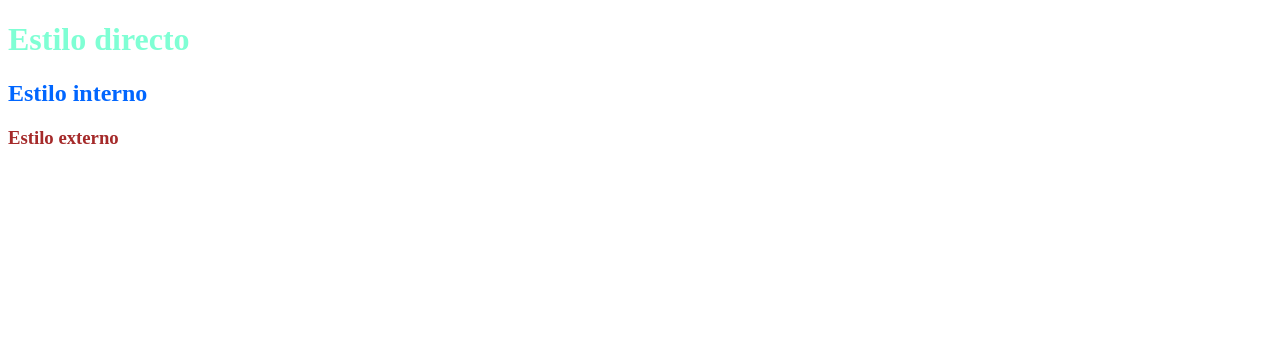
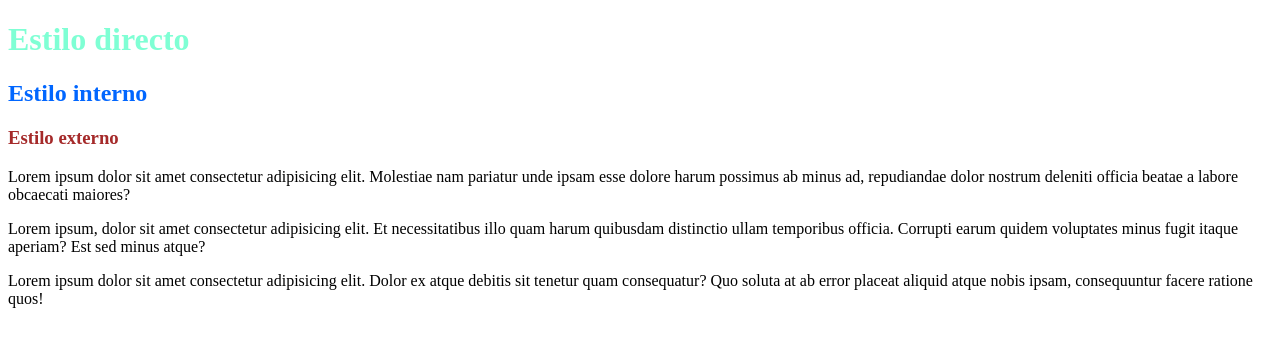
Before and after one commit to AlexMachoSalas/FULLSTACK, a plain HTML site: page Ejercicios/Ejercicio1.html in a window 1280 px wide. Drawn offline with Linux system fonts and the light colour scheme.

Commit message:
Update Ejercicio1.html

```diff
--- a/Ejercicios/Ejercicio1.html
+++ b/Ejercicios/Ejercicio1.html
@@ -16,5 +16,8 @@
     <h1 style="color: #7FFFD4;">Estilo directo</h1>
     <h2>Estilo interno</h2>
     <h3>Estilo externo</h3>
+    <p>Lorem ipsum dolor sit amet consectetur adipisicing elit. Molestiae nam pariatur unde ipsam esse dolore harum possimus ab minus ad, repudiandae dolor nostrum deleniti officia beatae a labore obcaecati maiores?</p>
+    <p>Lorem ipsum, dolor sit amet consectetur adipisicing elit. Et necessitatibus illo quam harum quibusdam distinctio ullam temporibus officia. Corrupti earum quidem voluptates minus fugit itaque aperiam? Est sed minus atque?</p>
+    <p>Lorem ipsum dolor sit amet consectetur adipisicing elit. Dolor ex atque debitis sit tenetur quam consequatur? Quo soluta at ab error placeat aliquid atque nobis ipsam, consequuntur facere ratione quos!</p>
 </body>
 </html>
```
